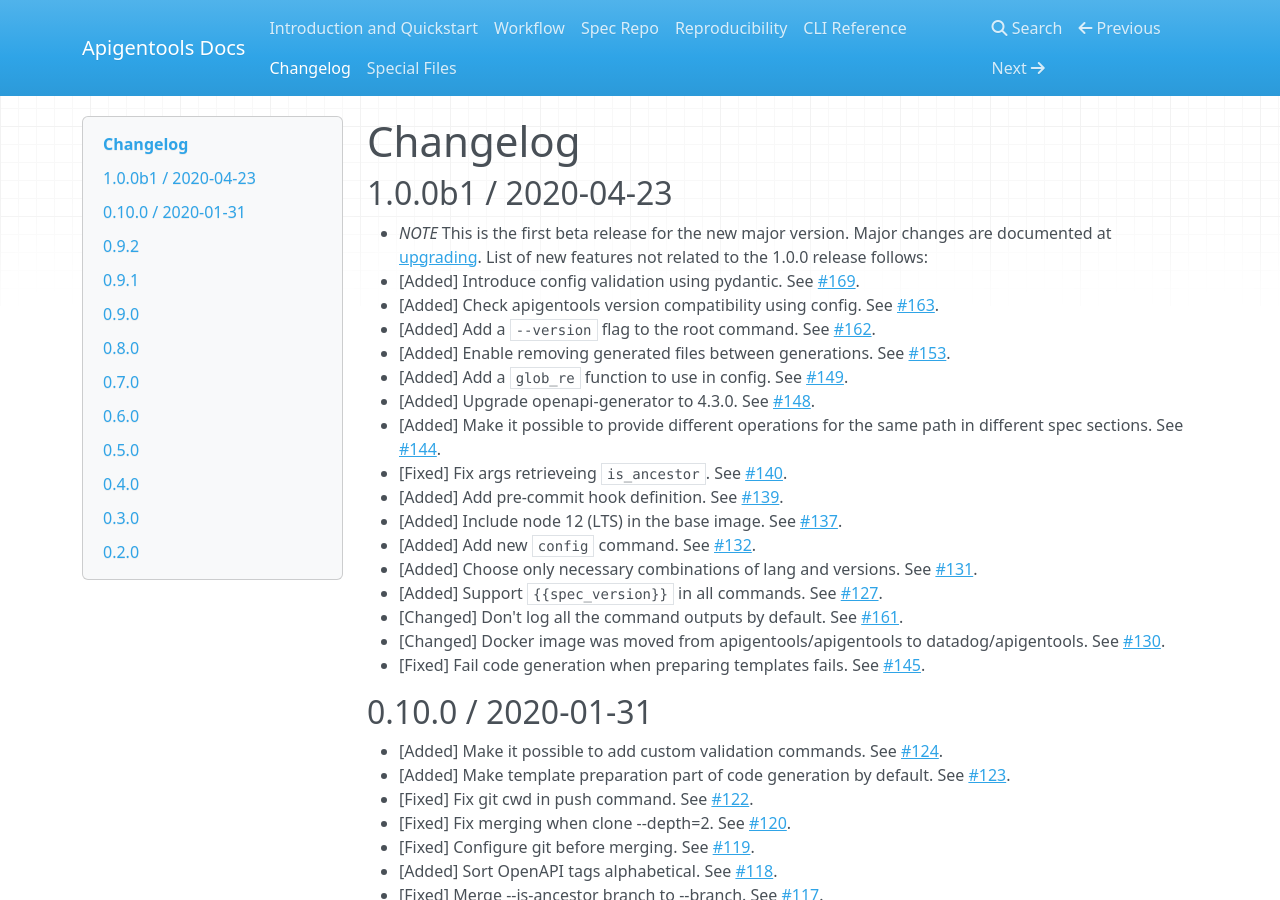
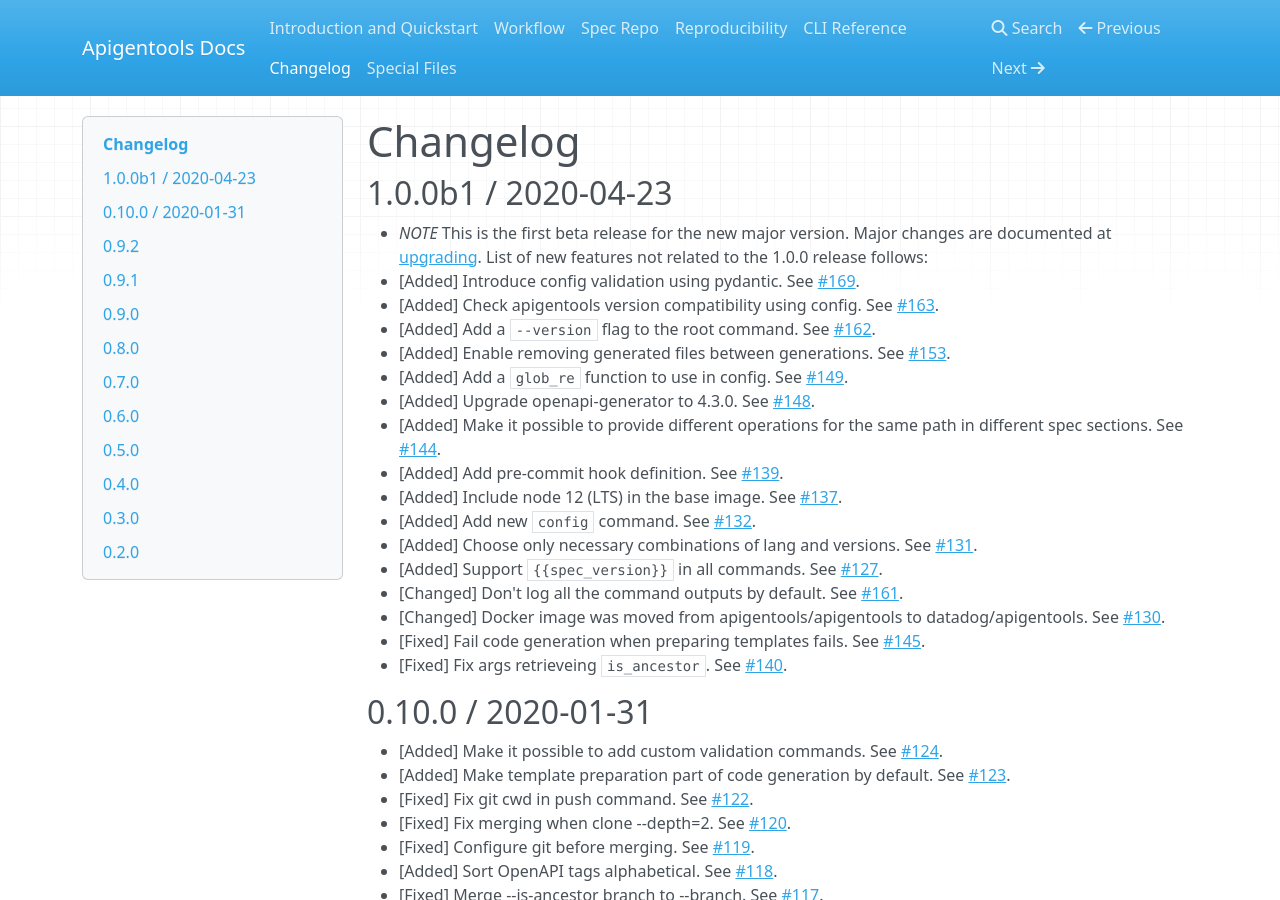
Before and after one commit to DataDog/apigentools, an MkDocs documentation site: the page built from docs/changelog.md, in a window 1280 px wide and 900 px high. Built offline with MkDocs 1.6.1, drawn with Linux system fonts in a browser that asks for light colours; nearby versions of some CDN libraries; some of the changed lines change nothing that is shown.

Commit message:
Fix one more ordering issue

```diff
--- a/docs/changelog.md
+++ b/docs/changelog.md
@@ -10,7 +10,6 @@
 * [Added] Add a `glob_re` function to use in config. See [#149](https://github.com/DataDog/apigentools/pull/149).
 * [Added] Upgrade openapi-generator to 4.3.0. See [#148](https://github.com/DataDog/apigentools/pull/148).
 * [Added] Make it possible to provide different operations for the same path in different spec sections. See [#144](https://github.com/DataDog/apigentools/pull/144).
-* [Fixed] Fix args retrieveing `is_ancestor`. See [#140](https://github.com/DataDog/apigentools/pull/140).
 * [Added] Add pre-commit hook definition. See [#139](https://github.com/DataDog/apigentools/pull/139).
 * [Added] Include node 12 (LTS) in the base image. See [#137](https://github.com/DataDog/apigentools/pull/137).
 * [Added] Add new `config` command. See [#132](https://github.com/DataDog/apigentools/pull/132).
@@ -19,6 +18,7 @@
 * [Changed] Don't log all the command outputs by default. See [#161](https://github.com/DataDog/apigentools/pull/161).
 * [Changed] Docker image was moved from apigentools/apigentools to datadog/apigentools. See [#130](https://github.com/DataDog/apigentools/pull/130).
 * [Fixed] Fail code generation when preparing templates fails. See [#145](https://github.com/DataDog/apigentools/pull/145).
+* [Fixed] Fix args retrieveing `is_ancestor`. See [#140](https://github.com/DataDog/apigentools/pull/140).
 
 ## 0.10.0 / 2020-01-31
 
```
